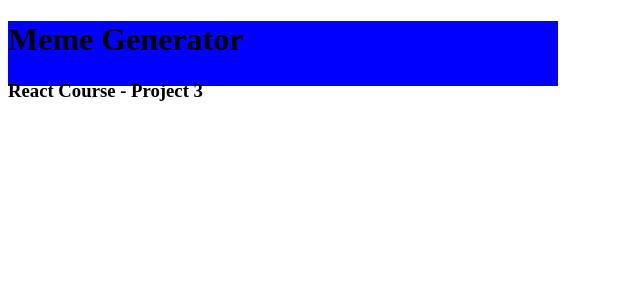
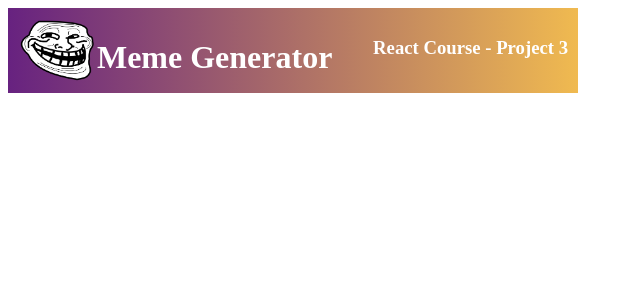
Before and after one commit to Tommyhh04/MemeGenerator, a React (Vite) app in the folder MemeGen/: page / in a window 1280 px wide. Shown: the top 300 px of the page, without its empty margins (0-640 px from the left). Built offline with nearby package versions, Linux system fonts and the light colour scheme.

Commit message:
added image and css to header element

```diff
--- a/MemeGen/src/components/header/header.css
+++ b/MemeGen/src/components/header/header.css
@@ -1,5 +1,17 @@
 .header {
+  display: flex;
+  justify-content: space-between;
   height: 65px;
   width: 550px;
-  background-color: blue;
+  color: white;
+  background-image: linear-gradient(
+    to right,
+    rgba(103, 34, 128),
+    rgba(240, 186, 80)
+  );
+  padding: 10px;
 }
+
+.header--title {
+  display: flex;
+}
--- a/MemeGen/src/components/header/header.jsx
+++ b/MemeGen/src/components/header/header.jsx
@@ -1,9 +1,13 @@
 import "./header.css";
+import Trollface from "../Images/Trollface.png";
 
 export default function Header() {
   return (
     <div className="header">
-      <h1>Meme Generator</h1>
+      <div className="header--title">
+        <img src={Trollface}></img>
+        <h1>Meme Generator</h1>
+      </div>
       <h3>React Course - Project 3</h3>
     </div>
   );
```
Also changed, not shown: MemeGen/src/components/Images/Trollface.png (added).
